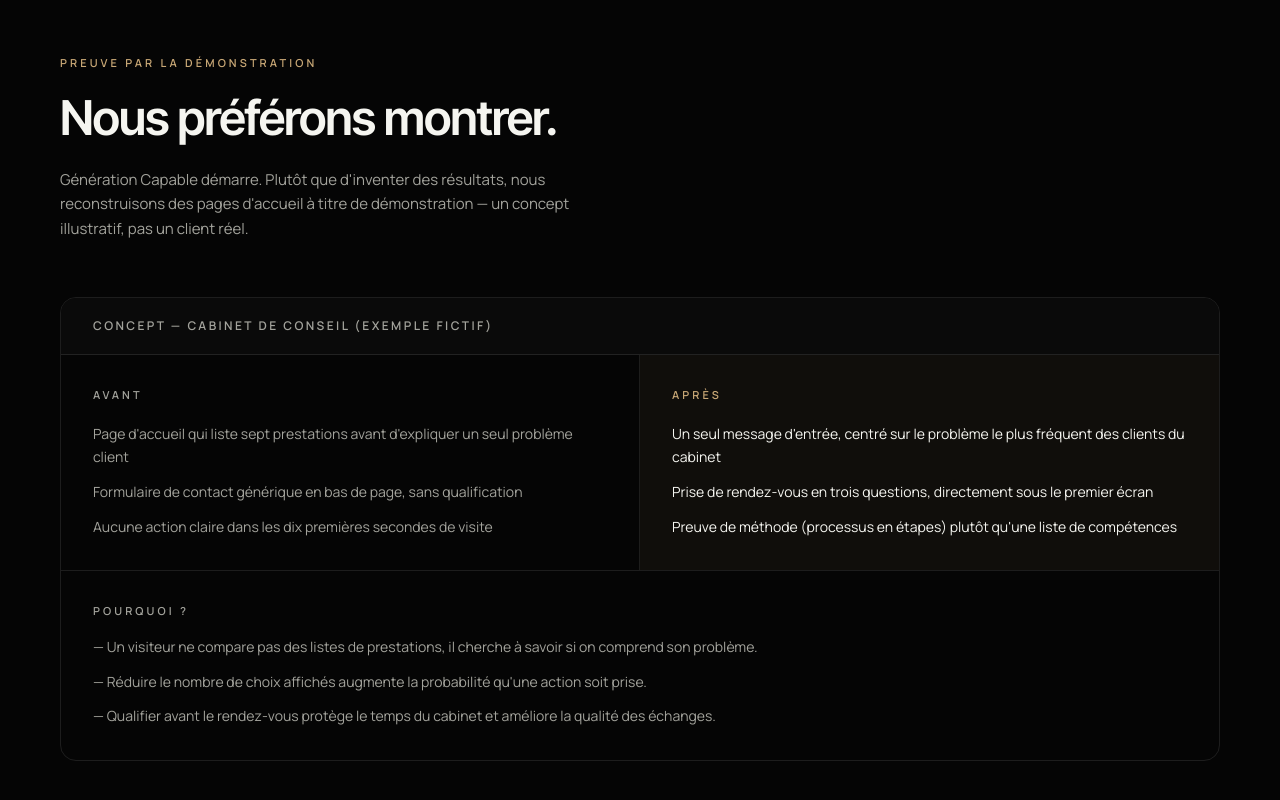
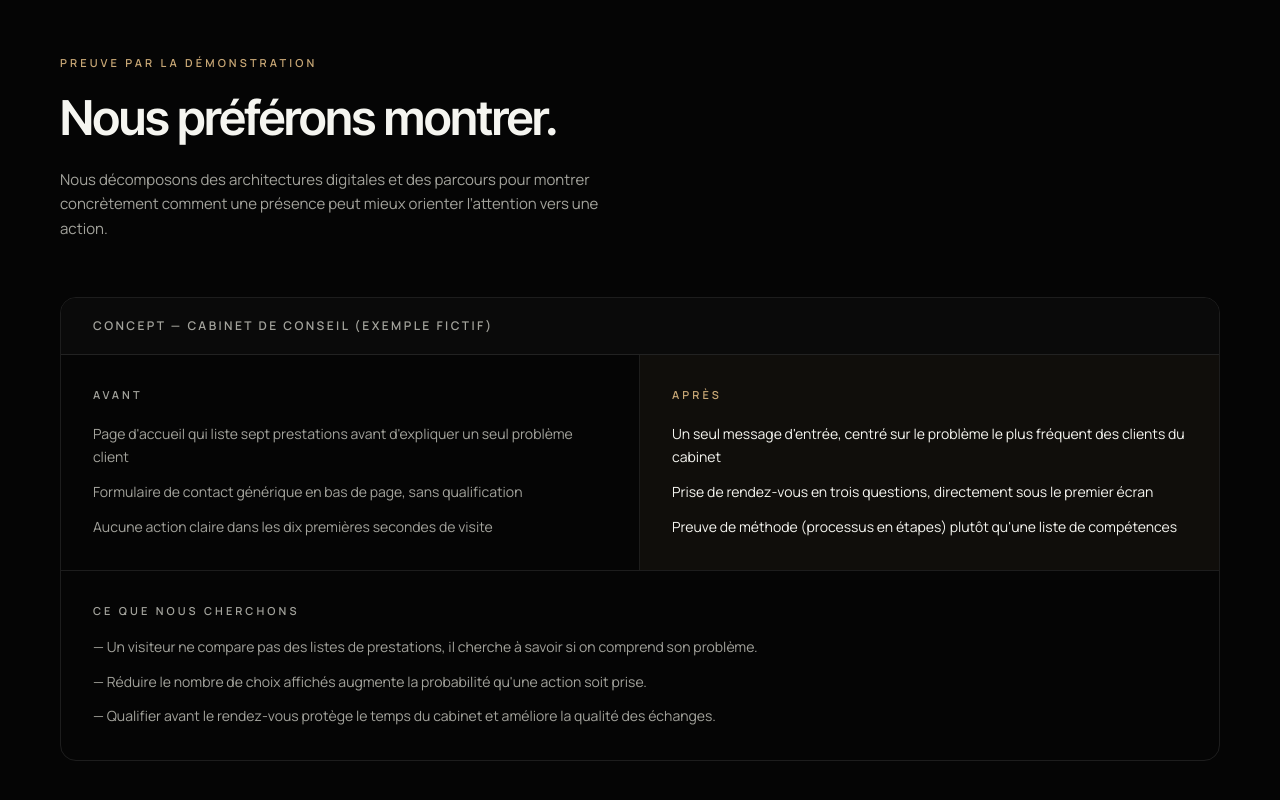
Before and after one commit to mathieumilo3-bot/-generation-capable, a Next.js app in the folder site-vitrine/: page / in a window 1280 px wide. Shown: the part 5289-6089 px from the top of the page. Built offline with nearby package versions, Linux system fonts and the light colour scheme.

Commit message:
Remove early-stage messaging from public site

```diff
--- a/site-vitrine/src/components/sections/Teardowns.tsx
+++ b/site-vitrine/src/components/sections/Teardowns.tsx
@@ -13,9 +13,8 @@ export function Teardowns() {
           Nous préférons montrer.
         </h2>
         <p className="mt-5 max-w-xl text-[15px] leading-relaxed text-[var(--color-muted)]">
-          Génération Capable démarre. Plutôt que d&apos;inventer des résultats,
-          nous reconstruisons des pages d&apos;accueil à titre de démonstration —
-          un concept illustratif, pas un client réel.
+          Nous décomposons des architectures digitales et des parcours pour montrer concrètement
+          comment une présence peut mieux orienter l’attention vers une action.
         </p>
       </Reveal>
 
@@ -57,7 +56,7 @@ export function Teardowns() {
 
             <div className="border-t border-[var(--color-border)] p-8">
               <p className="text-[11px] font-semibold uppercase tracking-[0.28em] text-[var(--color-muted)]">
-                Pourquoi ?
+                Ce que nous cherchons
               </p>
               <ul className="mt-4 flex flex-col gap-3">
                 {teardown.why.map((reason) => (
```
